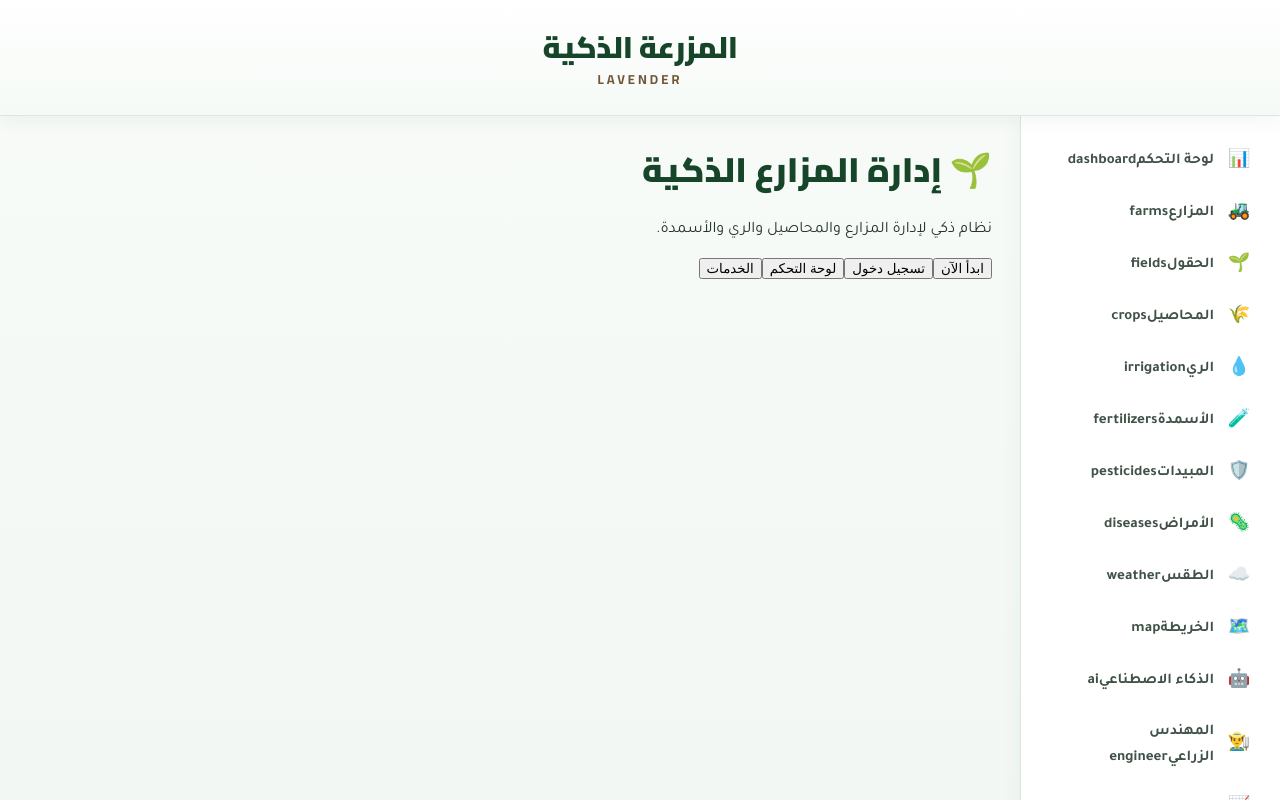
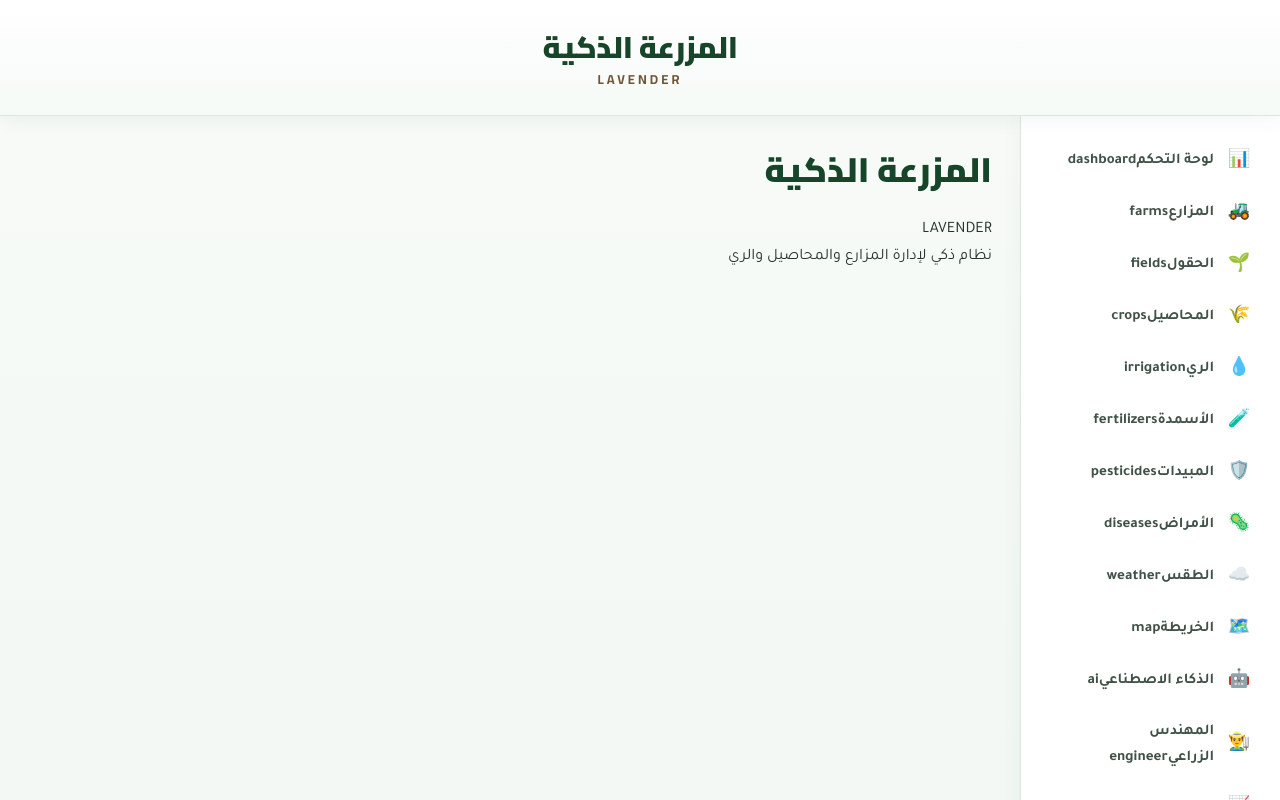
Before and after one commit to hasan776643tt-ops/LAVENDER, a React (Vite) app: page / in a window 1280 px wide. Shown: the top 800 px of the page. Built offline with nearby package versions, Linux system fonts and the light colour scheme.

Commit message:
Refactor Home component layout and remove unused imports

```diff
--- a/src/pages/Home.jsx
+++ b/src/pages/Home.jsx
@@ -1,49 +1,27 @@
 // src/pages/Home.jsx
 
-import { Link } from "react-router-dom";
-import { useSettings } from "../context/SettingsContext.jsx";
-import { translate } from "../utils/translation.js";
+export default function Home() {
+  return (
+    <main className="home-page">
 
-export default function Home() {
-  const { settings } = useSettings();
+      <section className="home-hero">
 
-  const language = settings?.language || "ar";
+        <div className="home-brand">
+          <h1 className="home-title">
+            المزرعة الذكية
+          </h1>
 
-  return (
-    <div>
-      <h1>
-        🌱 {translate("home.title", language)}
-      </h1>
+          <div className="home-name">
+            LAVENDER
+          </div>
+        </div>
 
-      <p>
-        {translate("home.description", language)}
-      </p>
+        <p className="home-subtitle">
+          نظام ذكي لإدارة المزارع والمحاصيل والري
+        </p>
 
-      <div>
-        <Link to="/register">
-          <button type="button">
-            {translate("home.start", language)}
-          </button>
-        </Link>
+      </section>
 
-        <Link to="/login">
-          <button type="button">
-            {translate("home.login", language)}
-          </button>
-        </Link>
-
-        <Link to="/dashboard">
-          <button type="button">
-            {translate("menu.dashboard", language)}
-          </button>
-        </Link>
-
-        <Link to="/services">
-          <button type="button">
-            {translate("home.services", language)}
-          </button>
-        </Link>
-      </div>
-    </div>
+    </main>
   );
 }
```
